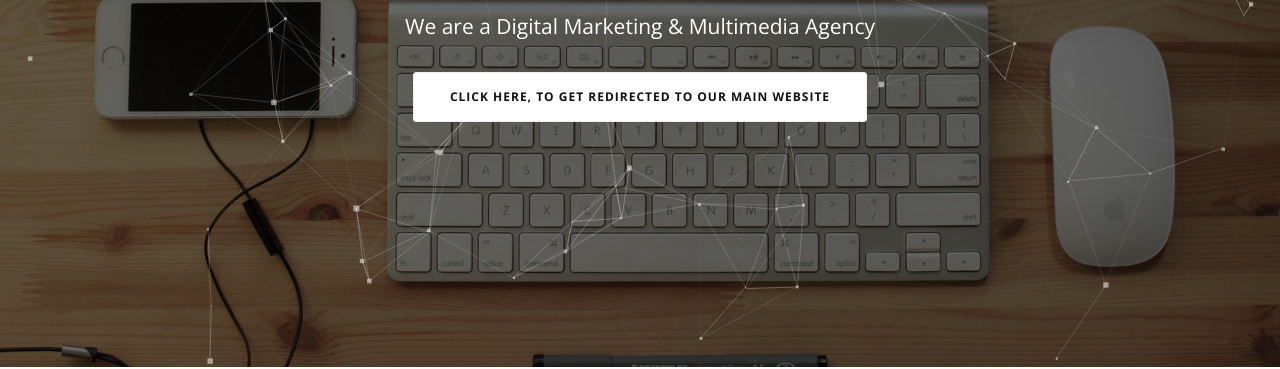
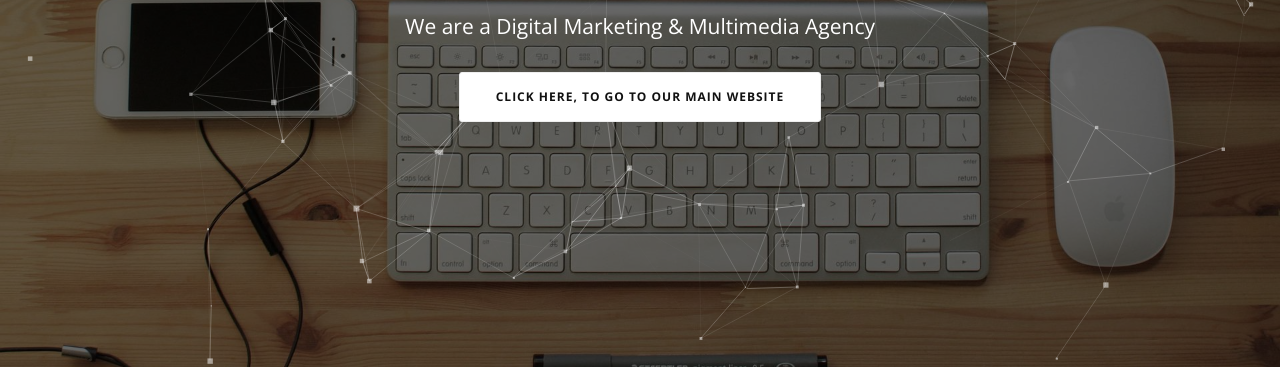
Before and after one commit to prproductions/prproductions.github.io, a plain HTML site: page index.html in a window 1280 px wide. Shown: the part 433-802 px from the top of the page. Drawn offline with nearby package versions, Linux system fonts and the light colour scheme; a script that the page names is missing.

Commit message:
Update index.html

```diff
--- a/index.html
+++ b/index.html
@@ -93,7 +93,7 @@
 						<h3 class="m-b-0">Welcome To</h3>
 						<h2 class="text-large m-t-0">PR Productions</h2>
 						<p class="lead">We are a Digital Marketing & Multimedia Agency</p>
-						<a class="button button-light rounded" href="https://prproductions.co.in">Click here, to get redirected to our main Website</a>
+						<a class="button button-light rounded" href="https://prproductions.co.in">Click here, to go to our main Website</a>
 			  </div>
 
 
```
